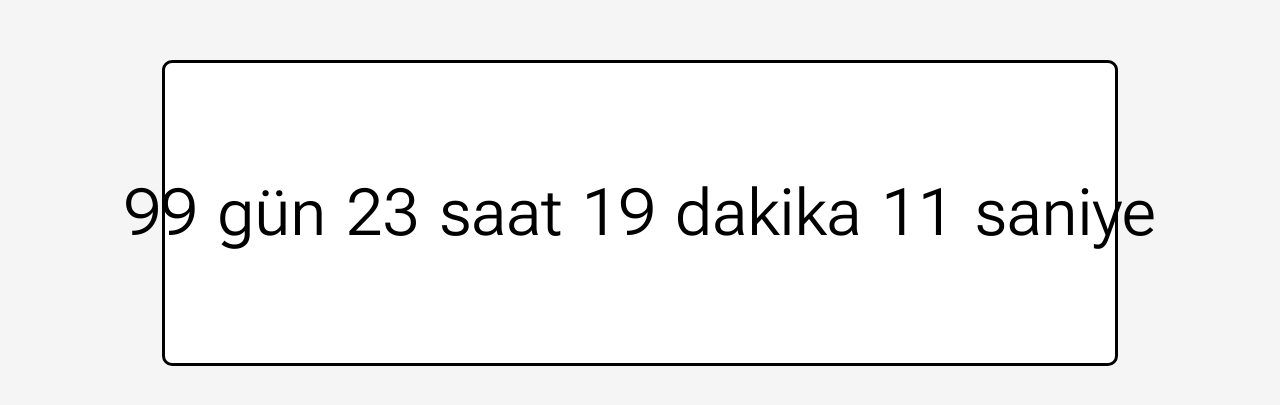
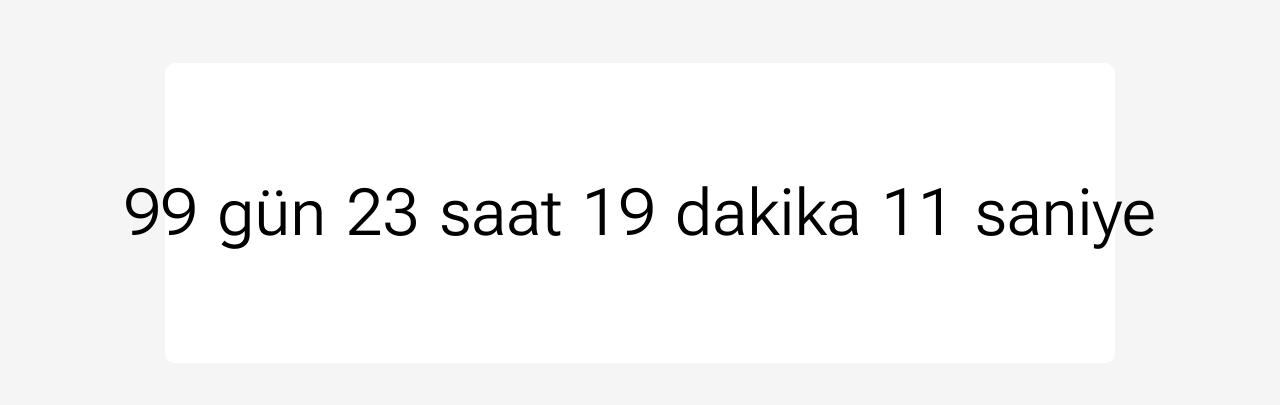
Before and after one commit to henwaffles/yaztatil, a React (Create React App) app: page / in a window 1280 px wide. Shown: the part 187-592 px from the top of the page. Built offline with nearby package versions, Linux system fonts and the light colour scheme.

Commit message:
Update App.css

```diff
--- a/src/App.css
+++ b/src/App.css
@@ -27,8 +27,6 @@
   display: flex;
   border-radius: 10px;
   background: white;
-  border: 3px solid;
-  border-color: black;
 }
 
 @media (max-width: 500px) {
```
